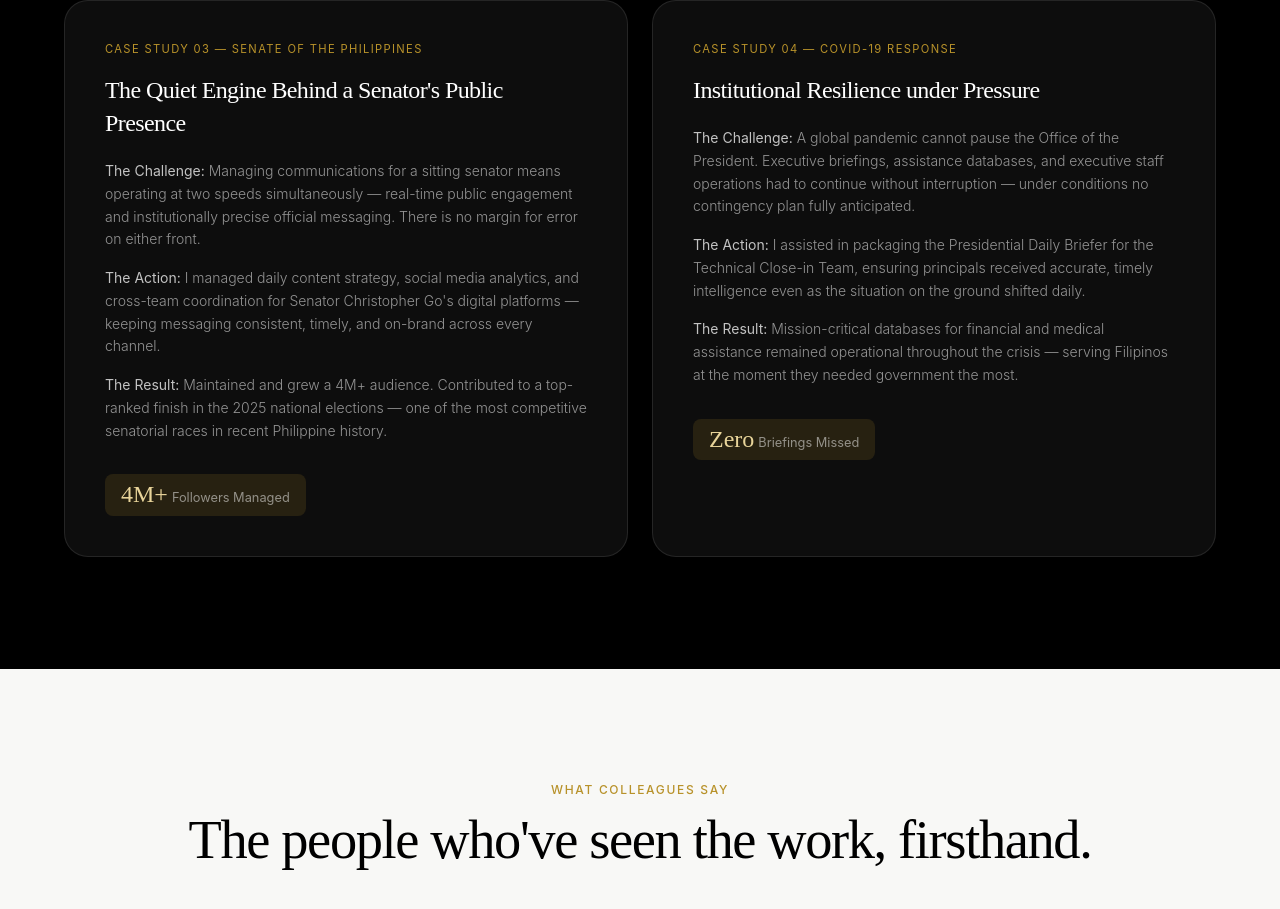
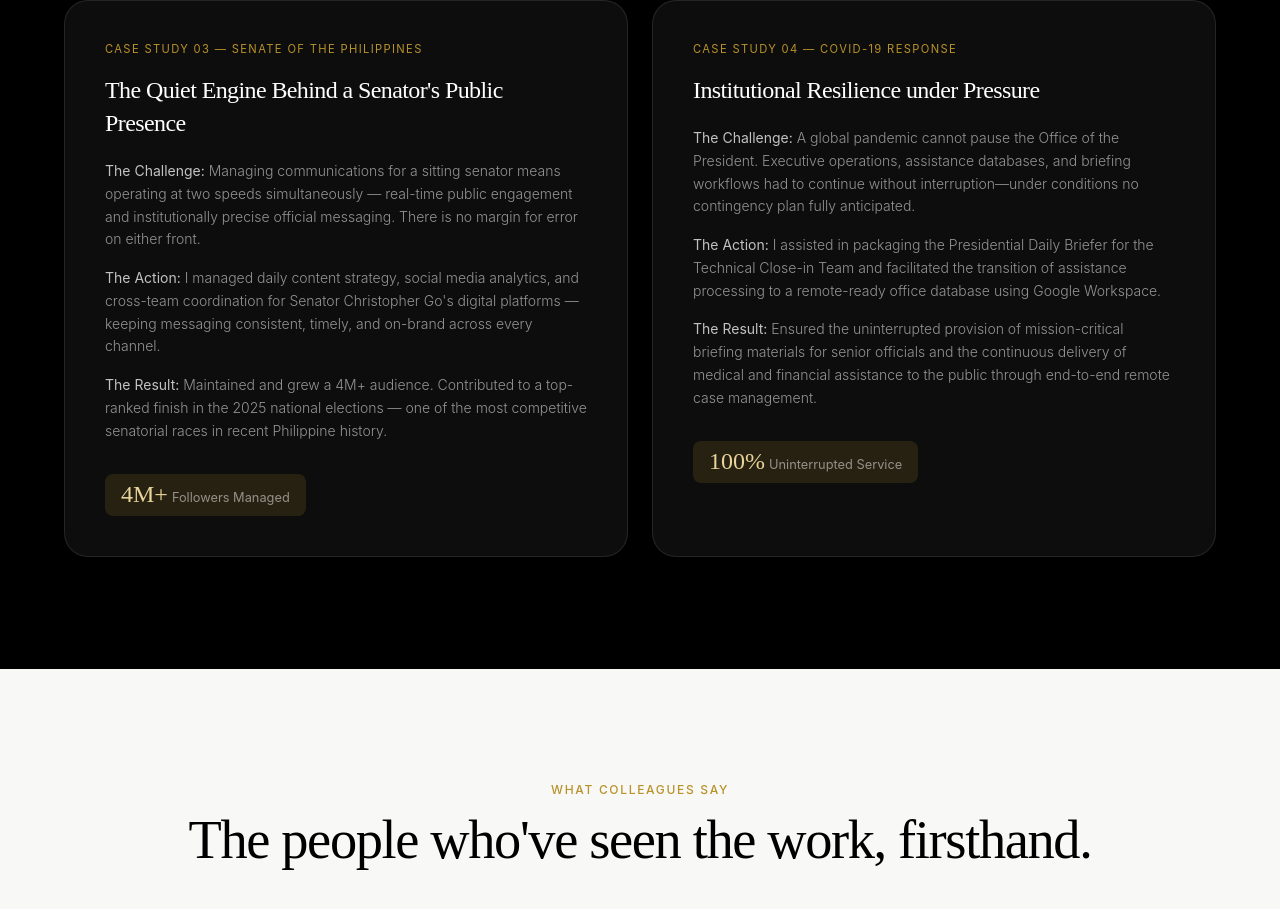
Before and after one commit to nikko-caharian/Nikko-s-Portfolio, a React (Vite) app: page / in a window 1280 px wide. Shown: the part 4394-5303 px from the top of the page. Built offline with nearby package versions, Linux system fonts and the light colour scheme.

Commit message:
Update Home.tsx

```diff
--- a/src/pages/Home.tsx
+++ b/src/pages/Home.tsx
@@ -353,11 +353,11 @@
             {
               label: "Case Study 04 — COVID-19 Response",
               title: "Institutional Resilience under Pressure",
-              challenge: "A global pandemic cannot pause the Office of the President. Executive briefings, assistance databases, and executive staff operations had to continue without interruption — under conditions no contingency plan fully anticipated.",
-              action: "I assisted in packaging the Presidential Daily Briefer for the Technical Close-in Team, ensuring principals received accurate, timely intelligence even as the situation on the ground shifted daily.",
-              result: "Mission-critical databases for financial and medical assistance remained operational throughout the crisis — serving Filipinos at the moment they needed government the most.",
-              metric: "Zero",
-              metricLabel: "Briefings Missed"
+              challenge: "A global pandemic cannot pause the Office of the President. Executive operations, assistance databases, and briefing workflows had to continue without interruption—under conditions no contingency plan fully anticipated.",
+              action: "I assisted in packaging the Presidential Daily Briefer for the Technical Close-in Team and facilitated the transition of assistance processing to a remote-ready office database using Google Workspace.",
+              result: "Ensured the uninterrupted provision of mission-critical briefing materials for senior officials and the continuous delivery of medical and financial assistance to the public through end-to-end remote case management.",
+              metric: "100%",
+              metricLabel: "Uninterrupted Service"
             }
           ].map((item, i) => (
             <motion.div
```
